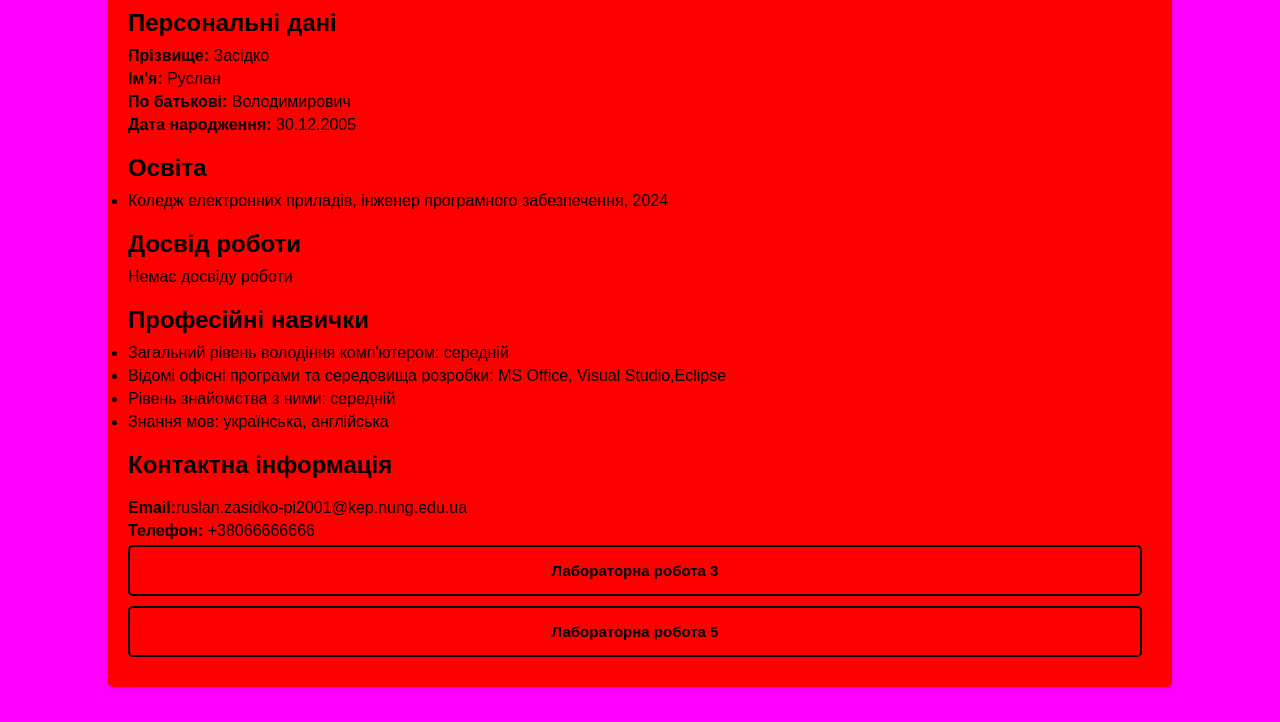
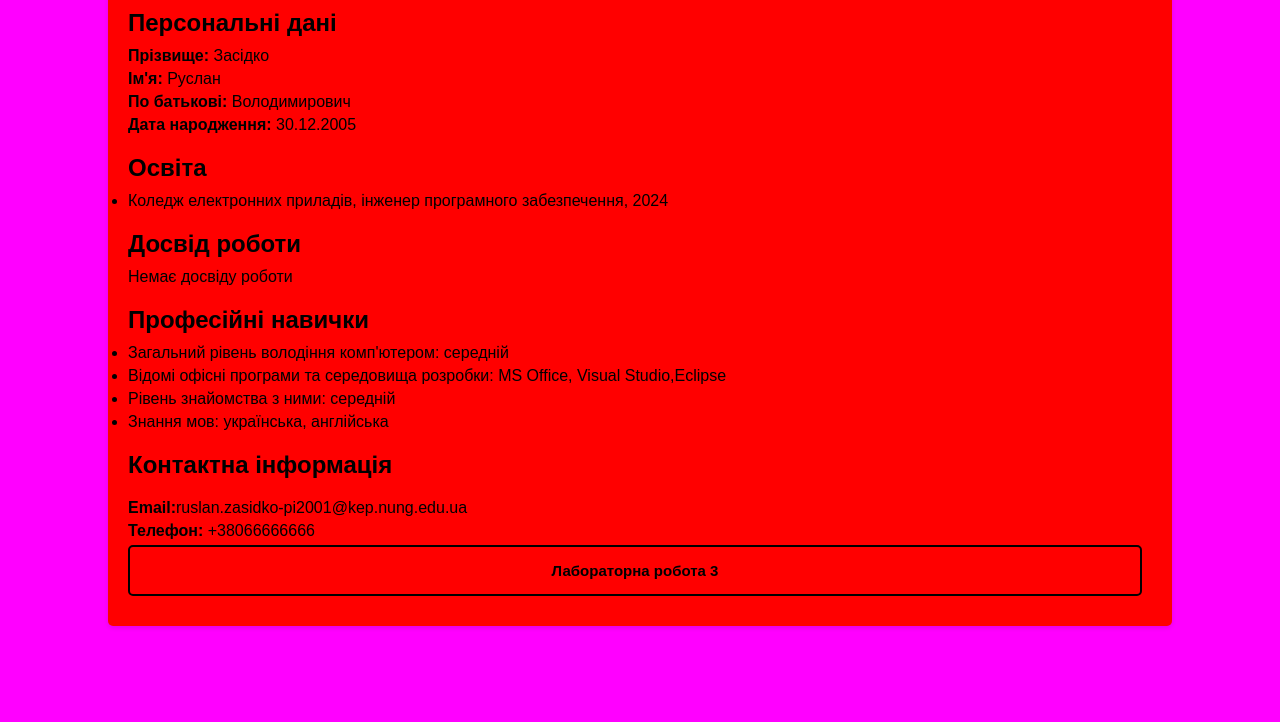
Before and after one commit to Ruslan1599/zasidko.github.io, a plain HTML site: page index.html in a window 1280 px wide. Shown: the part 78-800 px from the top of the page. Drawn offline with Linux system fonts and the light colour scheme; files that its build step writes are made by us from their sources; a script that the page names is missing.

Commit message:
Update index.html

```diff
--- a/index.html
+++ b/index.html
@@ -104,9 +104,6 @@ margin-bottom: 5px;
   <a href="Lr3/index.html"
   class="btn">Лабораторна робота 3
   </a>
-   <a href="lr5/index.html"
-  class="btn">Лабораторна робота 5  </a>
-
 </div>
 </div>
 <script type="text/javascript" src="js/script.js"></script>
```
